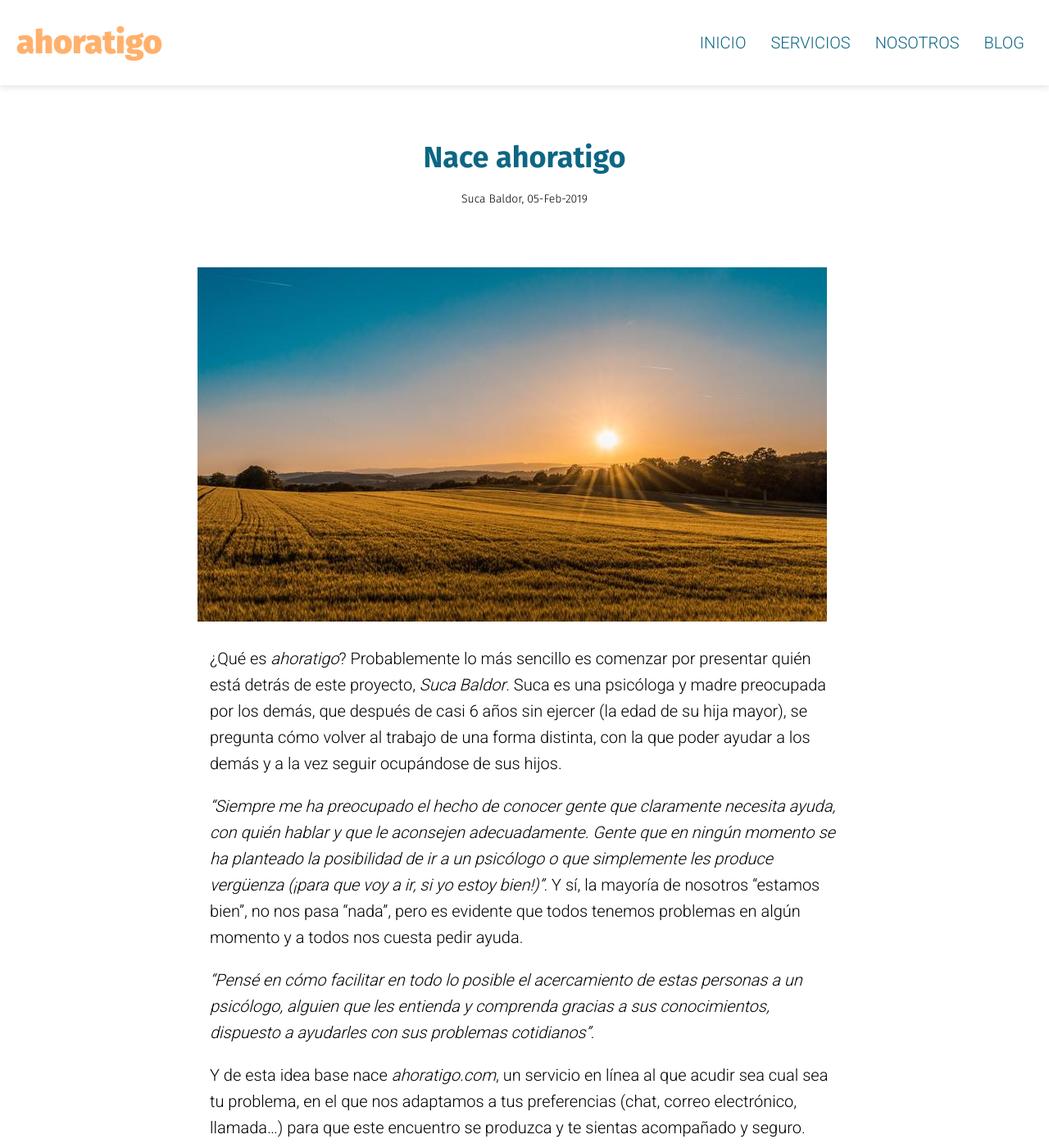
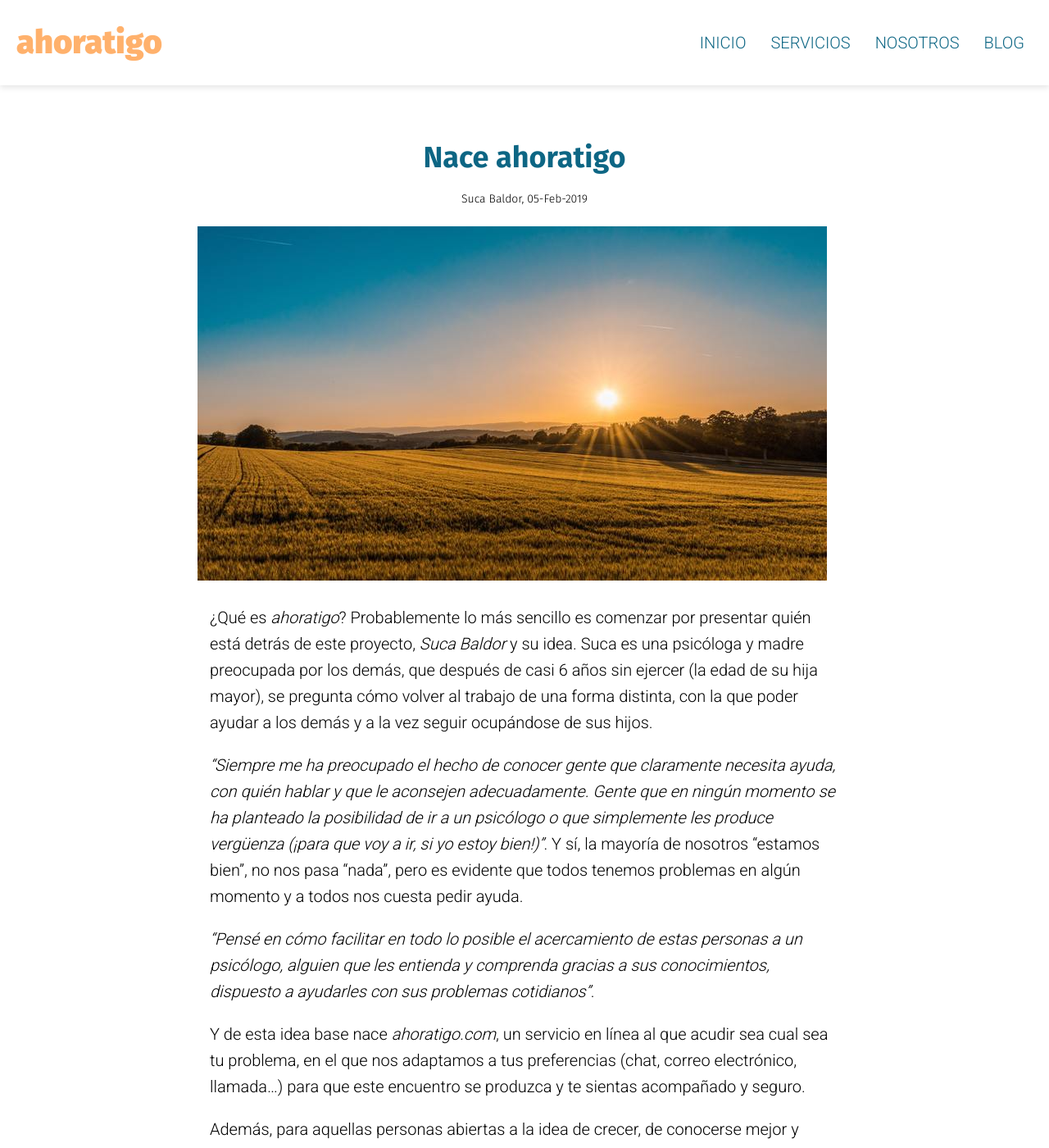
Before and after one commit to sukabal/sukabal.github.io, a Jekyll site: the page built from _posts/2019-02-05-nace-ahoratigo.md, in a window 1280 px wide and 1400 px high. Shown: the whole window at 82% size. Built offline with Jekyll 4.4.1, drawn with Linux system fonts in a browser that asks for light colours; comment, search, counter and statistics services are not loaded; some of the changed text lies outside the part shown.

Commit message:
fix: improve copy for first post

```diff
--- a/_posts/2019-02-05-nace-ahoratigo.md
+++ b/_posts/2019-02-05-nace-ahoratigo.md
@@ -9,7 +9,7 @@
 
 ![Nace ahoratigo]({{ page.main-image}}){:class="entry-main-image" :title="Foto de Federico Respini (@unsplash)"}
 
-¿Qué es *ahoratigo*? Probablemente lo más sencillo es comenzar por presentar quién está detrás de este proyecto, *Suca Baldor*. Suca es una psicóloga y madre preocupada por los demás, que después de casi 6 años sin ejercer (la edad de su hija mayor), se pregunta cómo volver al trabajo de una forma distinta, con la que poder ayudar a los demás y a la vez seguir ocupándose de sus hijos.
+¿Qué es *ahoratigo*? Probablemente lo más sencillo es comenzar por presentar quién está detrás de este proyecto, *Suca Baldor* y su idea. Suca es una psicóloga y madre preocupada por los demás, que después de casi 6 años sin ejercer (la edad de su hija mayor), se pregunta cómo volver al trabajo de una forma distinta, con la que poder ayudar a los demás y a la vez seguir ocupándose de sus hijos.
 
 *"Siempre me ha preocupado el hecho de conocer gente que claramente necesita ayuda, con quién hablar y que le aconsejen adecuadamente. Gente que en ningún momento se ha planteado la posibilidad de ir a un psicólogo o que simplemente les produce vergüenza (¡para que voy a ir, si yo estoy bien!)"*. Y sí, la mayoría de nosotros "estamos bien", no nos pasa "nada", pero es evidente que todos tenemos problemas en algún momento y a todos nos cuesta pedir ayuda.
 
--- a/css/main.scss
+++ b/css/main.scss
@@ -504,7 +504,6 @@
 }
 
 .entry-metadata {
-  margin-bottom: 50px;
   font-size: 14px;
 }
 
@@ -518,6 +517,7 @@
   color:$primary-color;
   font-size: 16px;
   margin-left: 10px;
+  font-weight: 600;
 }
 
 .entry-main-image {
--- a/nosotros.html
+++ b/nosotros.html
@@ -12,7 +12,6 @@
 </section>
 
 <section class="band bg-white">
-  <br />
   <p class="section-paragraph">
     Somos psicólogos profesionales y creemos que no es necesario "tener un transtorno" para pedir ayuda. Todos
     la necesitamos en algún momento y es de valientes dar el primer paso y pedirla.
```
Also changed, not shown: other parts of _posts/2019-02-05-nace-ahoratigo.md (+3 -1 lines).
